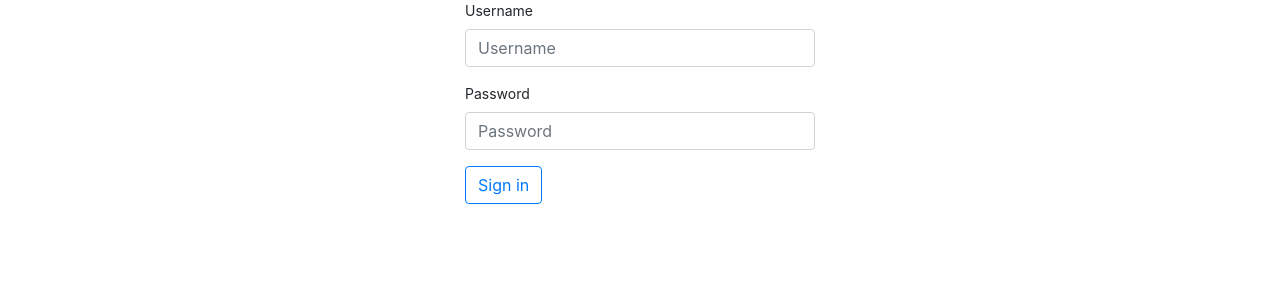
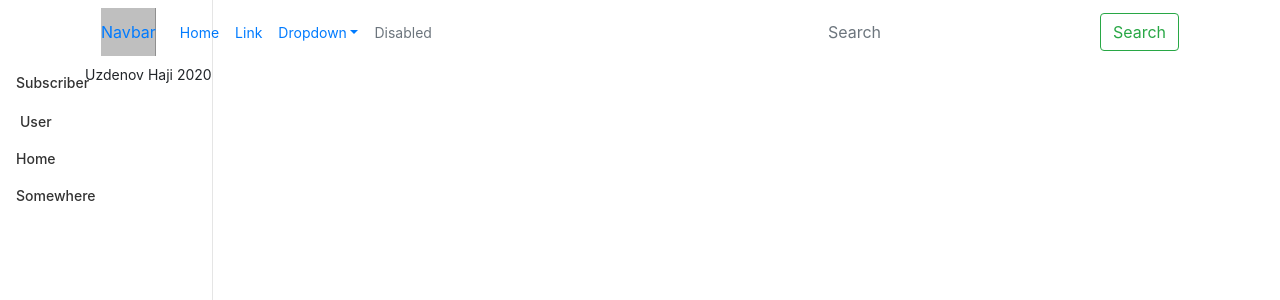
Before and after one commit to azintex/nmp-beta-v2, a React app: page / in a window 1280 px wide. Before the commit this address led to /signin. Shown: the top 300 px of the page. Built offline with nearby package versions, Linux system fonts and the light colour scheme.

Commit message:
minor changes

```diff
--- a/src/App.jsx
+++ b/src/App.jsx
@@ -3,6 +3,7 @@
 import {useStore} from 'react-redux';
 
 const Dashboard = React.lazy(() => import('./components/Dashboard'));
+const DefaultLayout = React.lazy(() => import('./components/DefaultLayout/DefaultLayot'));
 const Subscriber = React.lazy(() => import('./components/Subscriber'));
 const SignIn = React.lazy(() => import('./components/SignIn'));
 
@@ -17,7 +18,7 @@
         <Router>
             <React.Suspense fallback={loading()}>
                 <Switch>
-                    <PrivateRoute exact path='/' component={Dashboard} />
+                    <Route exact path='/' component={DefaultLayout} />
                     <Route path='/signin' component={SignIn} />
                     <PrivateRoute path='/dashboard' component={Dashboard} />
                     <PrivateRoute path='/subscriber' component={Subscriber} />
--- a/src/components/Dashboard.jsx
+++ b/src/components/Dashboard.jsx
@@ -3,28 +3,8 @@
 
 export default function Dashboard() {
     return(
-        <div className='container'>
-            <div className='row'>
-                <div className='col-md-3 col-lg-2 d-md-block sidebar collapse'>
-                    <div className='sidebar-sticky pt-3'>
-                        <ul className='nav flex-column'>
-                            <li className='nav-item'>
-                                <Link className='nav-link' to='/subscriber'>Subscriber</Link>
-                            </li>
-                            <li className='nav-item'>
-                                <Link className='nav-link' to='/user'>
-                                    <i className='feather feather-home'></i>User</Link>
-                            </li>
-                            <li className='nav-item'>
-                                <Link className='nav-link' to='/home'>Home</Link>
-                            </li>
-                            <li className='nav-item'>
-                                <Link className='nav-link' to='/somewhere'>Somewhere</Link>
-                            </li>
-                        </ul>
-                    </div>
-                </div>
-            </div>
+        <div>
+            <h3>Dashboard</h3>
         </div>
     )
 }
--- /dev/null
+++ b/src/components/DefaultLayout/DefaultLayot.jsx
@@ -0,0 +1,18 @@
+import React from 'react';
+import {Switch, Route } from 'react-router-dom';
+
+import LayoutHeader from './LayoutHeader';
+import LayoutSidebar from './LayoutSidebar';
+import LayoutFooter from './LayoutFooter';
+import Dashboard from '../Dashboard';
+
+export default function Layout({...props}) {
+    console.log(props);
+    return(
+        <div className='container'>
+            <LayoutHeader />
+            <LayoutSidebar />
+            <LayoutFooter />
+        </div>
+    )
+}
--- /dev/null
+++ b/src/components/DefaultLayout/LayoutFooter.jsx
@@ -0,0 +1,11 @@
+import React from 'react';
+
+export default function LayoutFooter() {
+    return(
+        <div className='row'>
+            <div className='col-12'>
+                <p>Uzdenov Haji <span>2020</span></p>
+            </div>
+        </div>
+    )
+}
--- /dev/null
+++ b/src/components/DefaultLayout/LayoutHeader.jsx
@@ -0,0 +1,43 @@
+import React from 'react';
+import {Link} from 'react-router-dom';
+
+export default function LayoutHeader() {
+    return(
+        <nav className="navbar navbar-expand-lg">
+            <a className="navbar-brand" href="#">Navbar</a>
+            <button className="navbar-toggler" type="button" data-toggle="collapse" data-target="#navbarSupportedContent" aria-controls="navbarSupportedContent" aria-expanded="false" aria-label="Toggle navigation">
+                <span className="navbar-toggler-icon"></span>
+            </button>
+
+        <div className="collapse navbar-collapse" id="navbarSupportedContent">
+            <ul className="navbar-nav mr-auto">
+                <li className="nav-item active">
+                    <a className="nav-link" href="#">Home <span className="sr-only">(current)</span></a>
+                </li>
+                <li className="nav-item">
+                    <a className="nav-link" href="#">Link</a>
+                </li>
+                <li className="nav-item dropdown">
+                    <a className="nav-link dropdown-toggle" href="#" id="navbarDropdown" role="button" data-toggle="dropdown" aria-haspopup="true" aria-expanded="false">
+                    Dropdown
+                </a>
+
+        <div className="dropdown-menu" aria-labelledby="navbarDropdown">
+          <a className="dropdown-item" href="#">Action</a>
+          <a className="dropdown-item" href="#">Another action</a>
+          <div className="dropdown-divider"></div>
+          <a className="dropdown-item" href="#">Something else here</a>
+        </div>
+      </li>
+      <li className="nav-item">
+        <a className="nav-link disabled" href="#" tabIndex="-1" aria-disabled="true">Disabled</a>
+      </li>
+    </ul>
+    <form className="form-inline my-2 my-lg-0">
+      <input className="form-control mr-sm-2" type="search" placeholder="Search" aria-label="Search" />
+      <button className="btn btn-outline-success my-2 my-sm-0" type="submit">Search</button>
+    </form>
+  </div>
+</nav>
+    )
+}
--- /dev/null
+++ b/src/components/DefaultLayout/LayoutSidebar.jsx
@@ -0,0 +1,28 @@
+import React from 'react';
+import {Link} from 'react-router-dom';
+
+export default function LayoutSidebar() {
+    return(
+        <div className='row'>
+            <div className='col-md-3 col-lg-2 d-md-block sidebar collapse'>
+                <div className='sidebar-sticky pt-3'>
+                    <ul className='nav flex-column'>
+                        <li className='nav-item'>
+                            <Link className='nav-link' to='/subscriber'>Subscriber</Link>
+                        </li>
+                        <li className='nav-item'>
+                            <Link className='nav-link' to='/user'>
+                                <i className='feather feather-home'></i>User</Link>
+                        </li>
+                        <li className='nav-item'>
+                            <Link className='nav-link' to='/home'>Home</Link>
+                        </li>
+                        <li className='nav-item'>
+                            <Link className='nav-link' to='/somewhere'>Somewhere</Link>
+                        </li>
+                    </ul>
+                </div>
+            </div>
+        </div>
+    )
+}
```
